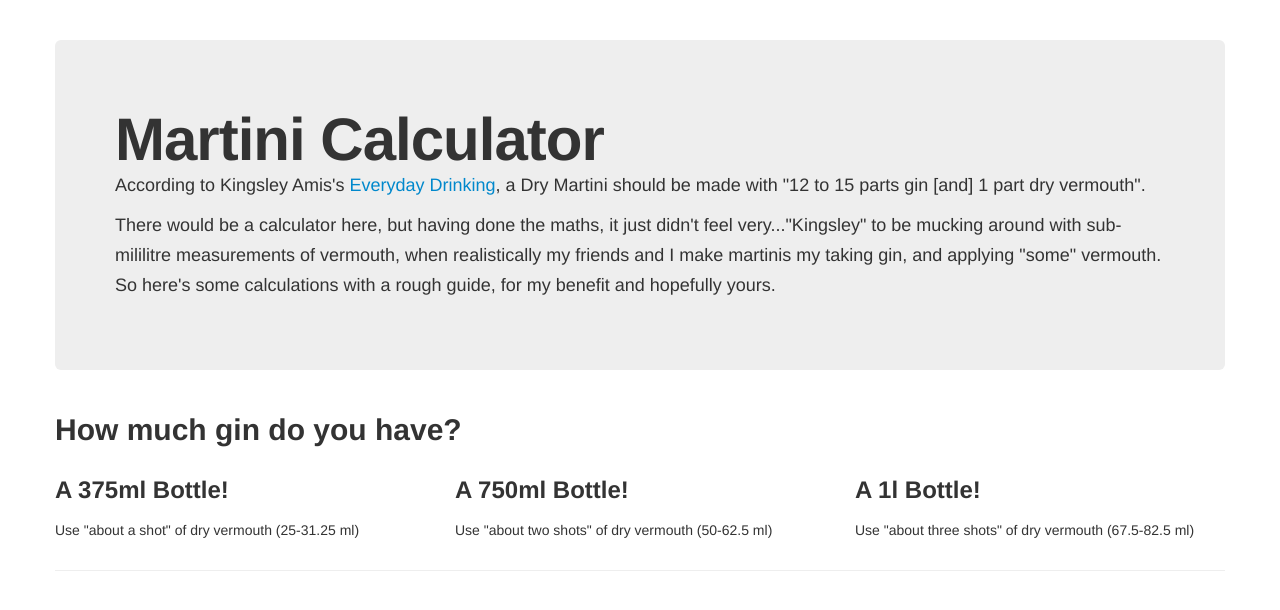
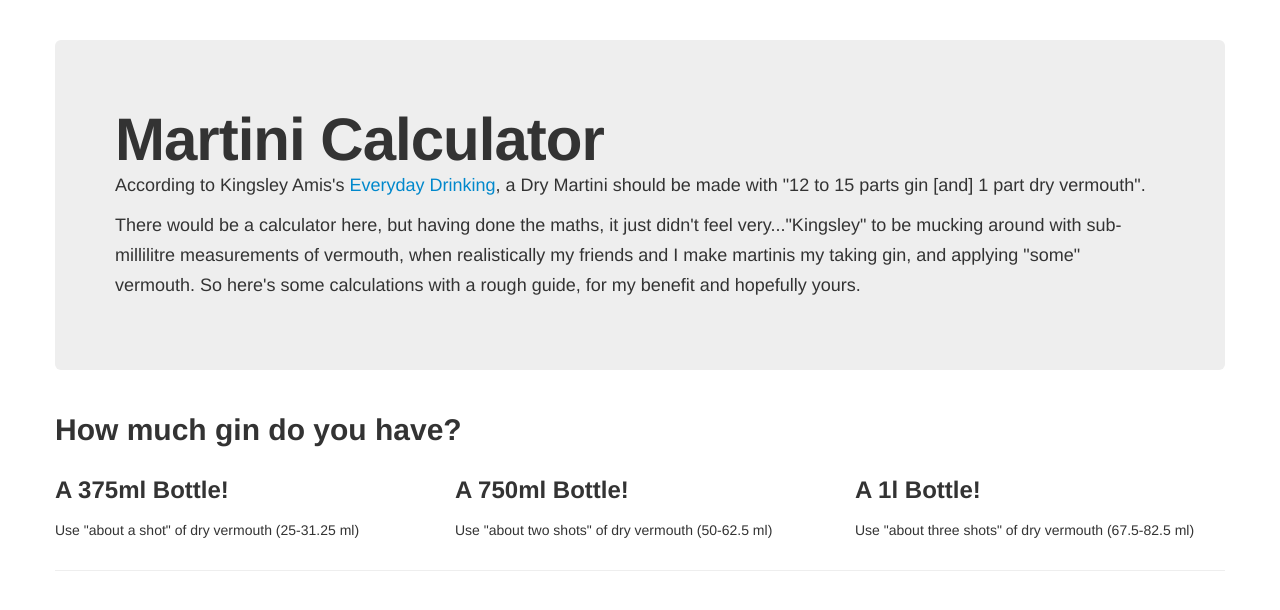
Before and after one commit to doismellburning/martinicalc, a plain HTML site: page martinicalc/index.html in a window 1280 px wide. Drawn offline with nearby package versions, Linux system fonts and the light colour scheme.

Commit message:
I can spell millilitre, honest

```diff
--- a/martinicalc/index.html
+++ b/martinicalc/index.html
@@ -31,7 +31,7 @@
             <div class="hero-unit">
                 <h1>Martini Calculator</h1>
                 <p>According to Kingsley Amis's <a href="http://www.amazon.co.uk/dp/1408803836/">Everyday Drinking</a>, a Dry Martini should be made with "12 to 15 parts gin [and] 1 part dry vermouth".</p>
-                <p>There would be a calculator here, but having done the maths, it just didn't feel very..."Kingsley" to be mucking around with sub-mililitre measurements of vermouth, when realistically my friends and I make martinis my taking gin, and applying "some" vermouth. So here's some calculations with a rough guide, for my benefit and hopefully yours.</p>
+                <p>There would be a calculator here, but having done the maths, it just didn't feel very..."Kingsley" to be mucking around with sub-millilitre measurements of vermouth, when realistically my friends and I make martinis my taking gin, and applying "some" vermouth. So here's some calculations with a rough guide, for my benefit and hopefully yours.</p>
             </div>
 
             <!-- Example row of columns -->
```
